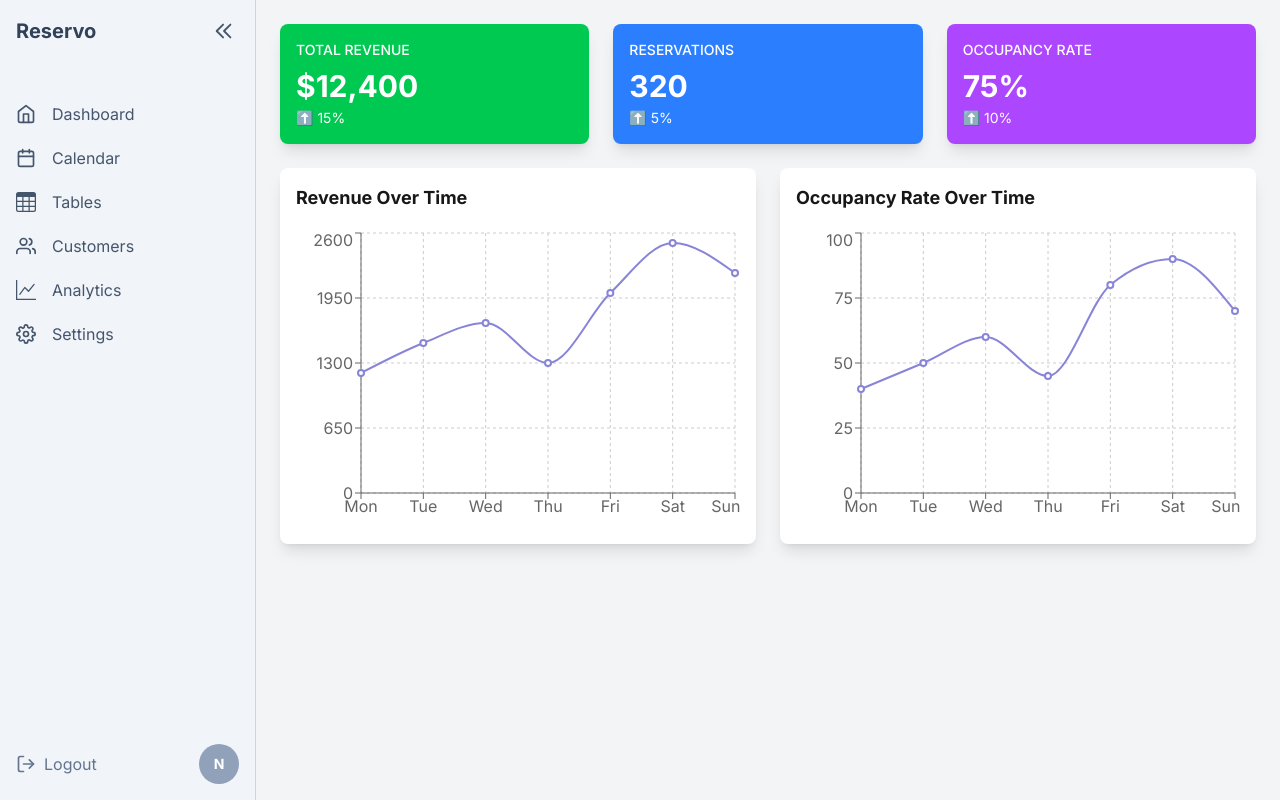
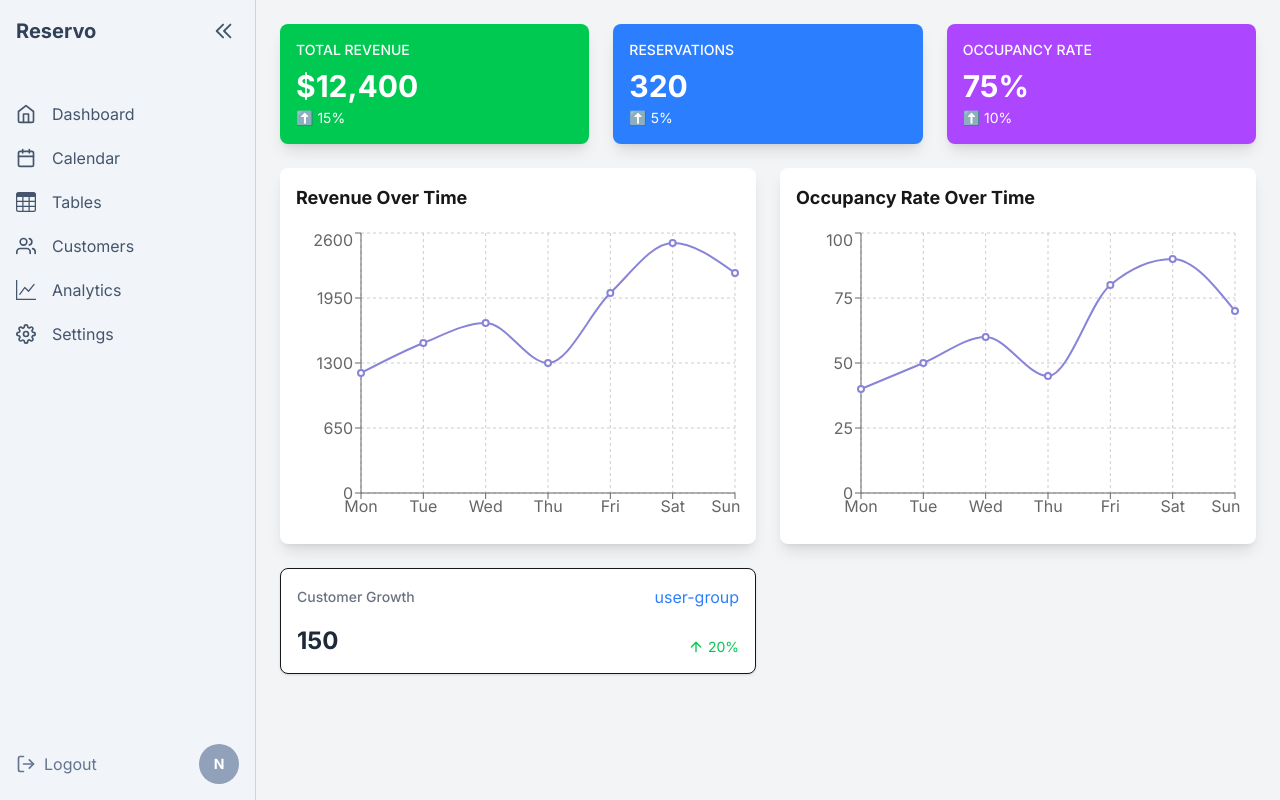
Before and after one commit to keval17-wq/reserve, a Next.js app in the folder reservation-system/: page /dashboard in a window 1280 px wide. Built offline with nearby package versions, Linux system fonts and the light colour scheme.

Commit message:
add DashboardStatsCard component; update Dashboard page to include customer growth metric; add lucide-react dependency

```diff
--- a/reservation-system/package.json
+++ b/reservation-system/package.json
@@ -10,6 +10,7 @@
   },
   "dependencies": {
     "@supabase/supabase-js": "^2.49.4",
+    "lucide-react": "^0.503.0",
     "next": "15.2.4",
     "nodemailer": "^6.10.0",
     "react": "^19.0.0",
--- a/reservation-system/src/app/dashboard/page.tsx
+++ b/reservation-system/src/app/dashboard/page.tsx
@@ -3,6 +3,7 @@
 import React from 'react';
 import StatsCard from '@/components/stats-card';
 import Chart from '@/components/chart';
+import { DashboardStatsCard } from '../../components/dashboard/dashboardStatsCard';
 
 const dummyData = [
     { name: 'Mon', revenue: 1200, occupancy: 40 },
@@ -27,6 +28,15 @@ const Dashboard = () => {
                 <Chart title="Revenue Over Time" data={dummyData} dataKey="revenue" />
                 <Chart title="Occupancy Rate Over Time" data={dummyData} dataKey="occupancy" />
             </div>
+
+            <div className="grid grid-cols-1 md:grid-cols-2 gap-6">
+                <DashboardStatsCard
+                    title="Customer Growth"
+                    value="150"
+                    percentageChange={20}
+                    icon="user-group"
+                />
+            </div>
         </div>
     );
 };
--- /dev/null
+++ b/reservation-system/src/components/dashboard/dashboardStatsCard.tsx
@@ -0,0 +1,47 @@
+// ─────────────────────────────────────────────
+// 🔹 Component: DashboardStatsCard
+// 🔹 Purpose: Display single dashboard metric (Reservation, Revenue, etc.)
+// 🔹 Created: April 29, 2025
+// 🔹 Author: Keval Gandhi
+// ─────────────────────────────────────────────
+
+import { ArrowDown, ArrowUp } from 'lucide-react';
+import React from 'react';
+
+type DashboardStatsCardProps = {
+  title: string;
+  value: string;
+  percentageChange: number;
+  icon: React.ReactNode;
+};
+
+export const DashboardStatsCard: React.FC<DashboardStatsCardProps> = ({
+  title,
+  value,
+  percentageChange,
+  icon,
+}) => {
+  const isPositive = percentageChange >= 0;
+
+  return (
+    <div className="flex flex-col justify-between rounded-lg border p-4 shadow-sm bg-white">
+      <div className="flex items-center justify-between">
+        <div className="text-gray-500 text-sm font-medium">{title}</div>
+        <div className="text-blue-500">{icon}</div>
+      </div>
+      <div className="mt-4 flex items-end justify-between">
+        <div className="text-2xl font-bold text-gray-800">{value}</div>
+        <div className="flex items-center space-x-1 text-sm">
+          {isPositive ? (
+            <ArrowUp className="h-4 w-4 text-green-500" />
+          ) : (
+            <ArrowDown className="h-4 w-4 text-red-500" />
+          )}
+          <span className={isPositive ? 'text-green-500' : 'text-red-500'}>
+            {percentageChange}%
+          </span>
+        </div>
+      </div>
+    </div>
+  );
+};
```
Also changed, not shown: 1 other file (tests, documents, lock files or other folders).
